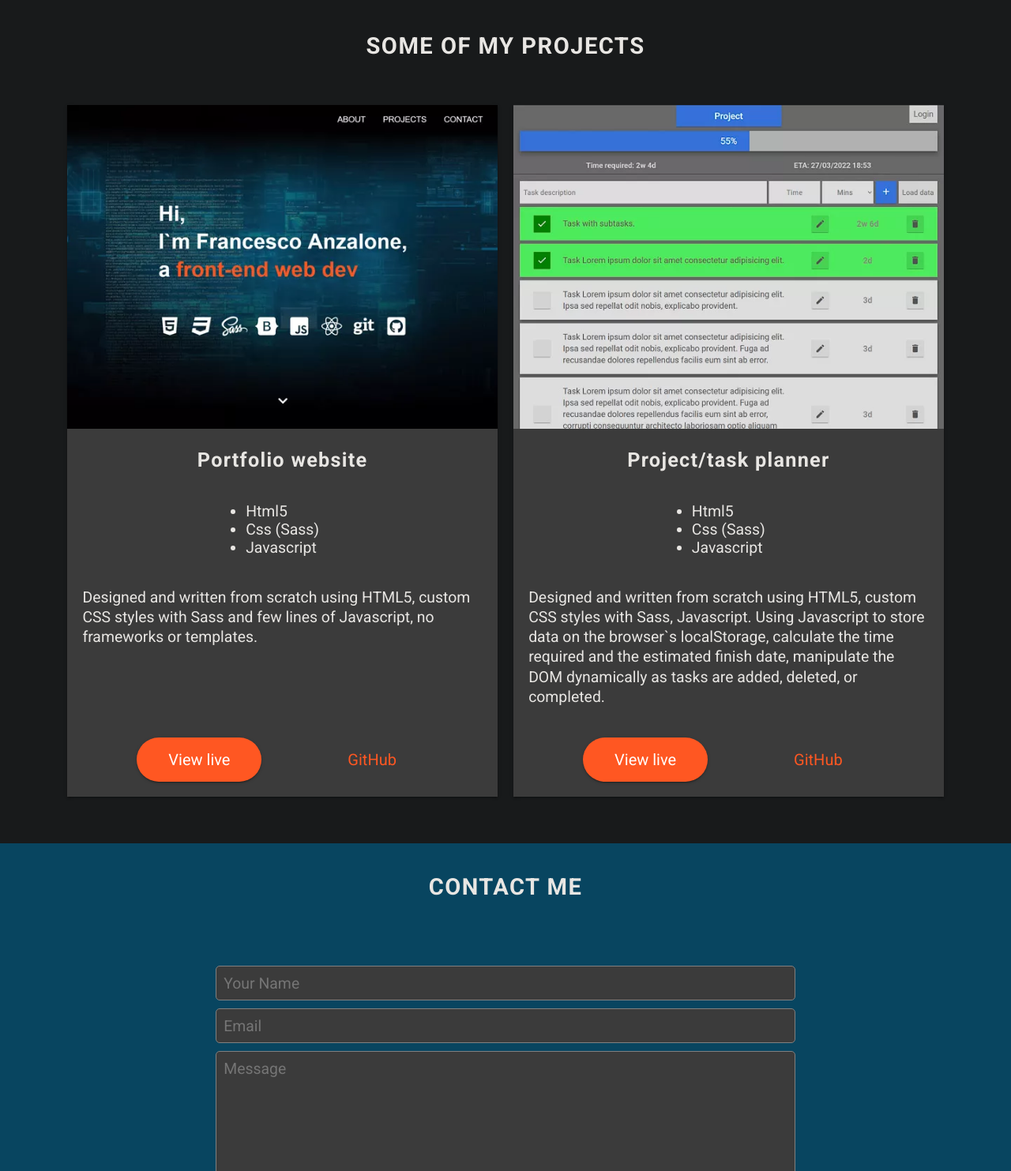
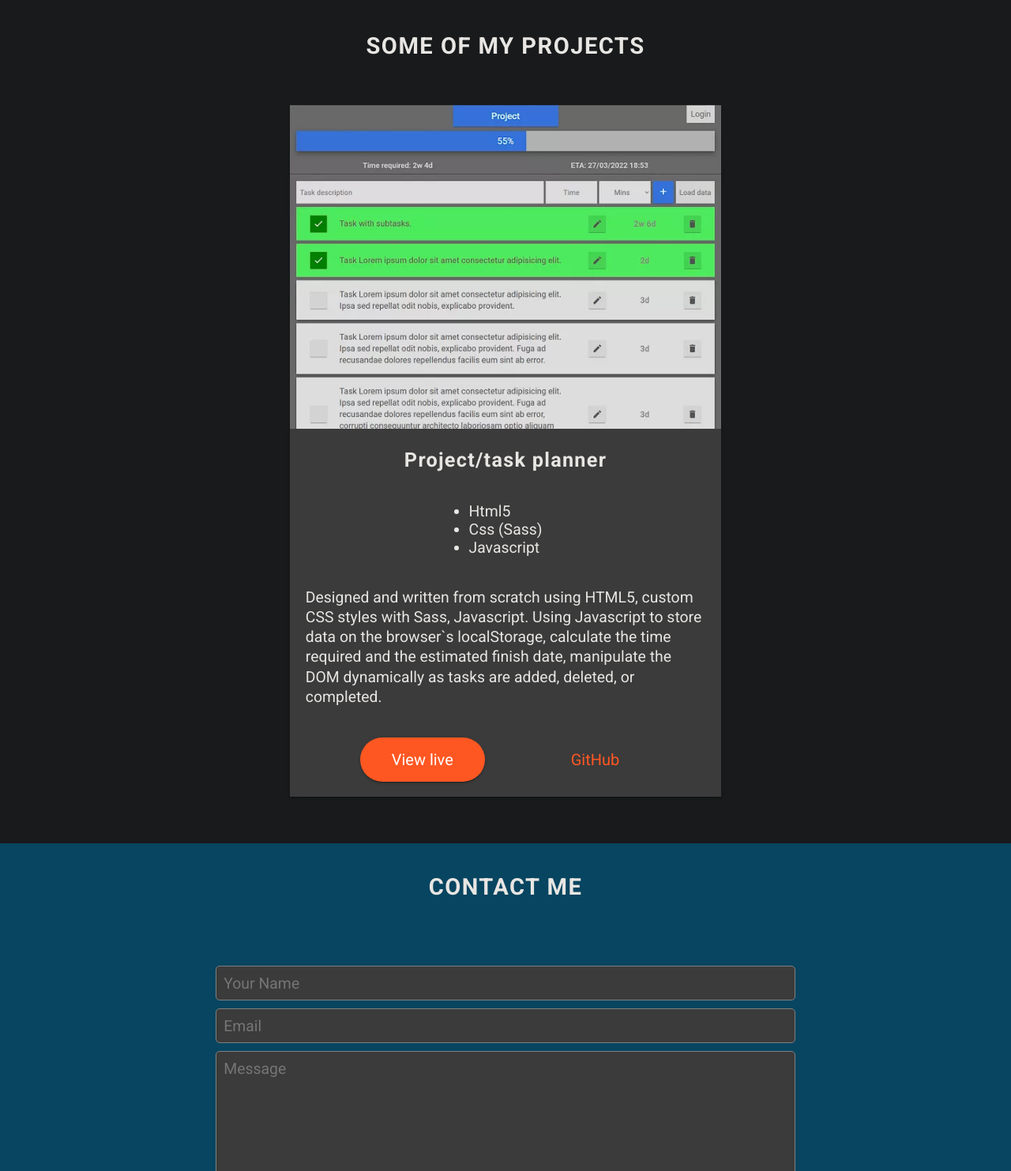
Before and after one commit to ai-autocoder/portfolio, a website built with Parcel: page src/index.html in a window 1280 px wide. Shown: the part 1060-2543 px from the top of the page at 79% size. Built offline with nearby package versions, Linux system fonts and the light colour scheme.

Commit message:
Remove redundant code.

```diff
--- a/src/index.html
+++ b/src/index.html
@@ -246,53 +246,6 @@
 					<picture>
 						<source
 							type="image/webp"
-							srcset="./media/img/portfolio-website.webp"
-						/>
-						<source
-							type="image/jpeg"
-							srcset="./media/img/portfolio-website.jpg"
-						/>
-						<img
-							class="project-screenshot"
-							src="./media/img/portfolio-website.jpg"
-							alt="Portfolio website"
-							width="613"
-							height="461"
-						/>
-					</picture>
-
-					<h3 class="project-title">Portfolio website</h3>
-					<div class="project-technology">
-						<ul>
-							<li>Html5</li>
-							<li>Css (Sass)</li>
-							<li>Javascript</li>
-						</ul>
-					</div>
-					<p class="project-description">
-						Designed and written from scratch using HTML5, custom CSS styles
-						with Sass and few lines of Javascript, no frameworks or templates.
-					</p>
-					<div class="project-links">
-						<a
-							class="button-filled"
-							href="https://francescoanzalone.dev"
-							target="_blank"
-							rel="noopener noreferrer"
-							>View live</a
-						><a
-							class="button-text"
-							href="https://github.com/ai-autocoder/portfolio"
-							target="_blank"
-							rel="noopener noreferrer"
-							>GitHub</a
-						>
-					</div>
-				</article>
-				<article class="project-card">
-					<picture>
-						<source
-							type="image/webp"
 							srcset="
 								./media/img/project-planner/Project%20planner%20preview.webp
 							"
--- a/src/styles/style.scss
+++ b/src/styles/style.scss
@@ -72,7 +72,6 @@ p {
 		text-transform: uppercase;
 		font-size: 1.2rem;
 		color: white;
-		display: block;
 		padding: 1.5rem 3rem;
 		transition: all 0.3s;
 	}
@@ -91,7 +90,6 @@ p {
 .header {
 	color: white;
 	min-height: 100vh;
-	// gap: 10vh;
 	background-image: linear-gradient(hsla(0, 0%, 0%, 0.5), rgba(0, 0, 0, 0.5)),
 		url(../media/img/header.jpg);
 	background-color: black;
@@ -169,20 +167,6 @@ svg:hover {
 	line-height: clamp(35.2px, calc(2.2rem + ((1vw - 3.2px) * 4)), 80px);
 	.title-span {
 		color: $accent-1;
-	}
-}
-
-.arrow-button {
-	position: absolute;
-	bottom: 3rem;
-	animation-name: bouncingArrow;
-	animation-duration: 2s;
-	animation-iteration-count: infinite;
-	animation-timing-function: linear;
-	padding: 0.5rem;
-	transition: all 0.3s;
-	i {
-		font-size: 1.5em;
 	}
 }
 
@@ -348,43 +332,6 @@ link {
 	}
 }
 
-/* Animation arrow button */
-@keyframes bouncingArrow {
-	0% {
-		transform: translateY(0);
-	}
-	10% {
-		transform: translateY(0.22rem);
-	}
-	20% {
-		transform: translateY(0.4375rem);
-	}
-	30% {
-		transform: translateY(0.875rem);
-	}
-	40% {
-		transform: translateY(1.75rem);
-	}
-	50% {
-		transform: translateY(3.5rem);
-	}
-	60% {
-		transform: translateY(1.75rem) scale(1.2, 0.8);
-	}
-	70% {
-		transform: translateY(0.875rem) scale(1.1, 0.9);
-	}
-	80% {
-		transform: translateY(0.4375rem) scale(1.05, 0.95);
-	}
-	90% {
-		transform: translateY(0.22rem);
-	}
-	100% {
-		transform: translateY(0);
-	}
-}
-
 // media queries
 
 @media screen and (min-width: 375px) {
@@ -405,7 +352,6 @@ link {
 		display: none;
 	}
 	.nav {
-		// background-color: hsla(0, 0%, 0%, 0);
 		background: linear-gradient(
 			rgba(0, 0, 0, 0.9) 0%,
 			rgba(0, 0, 0, 0.9) 70%,
```
